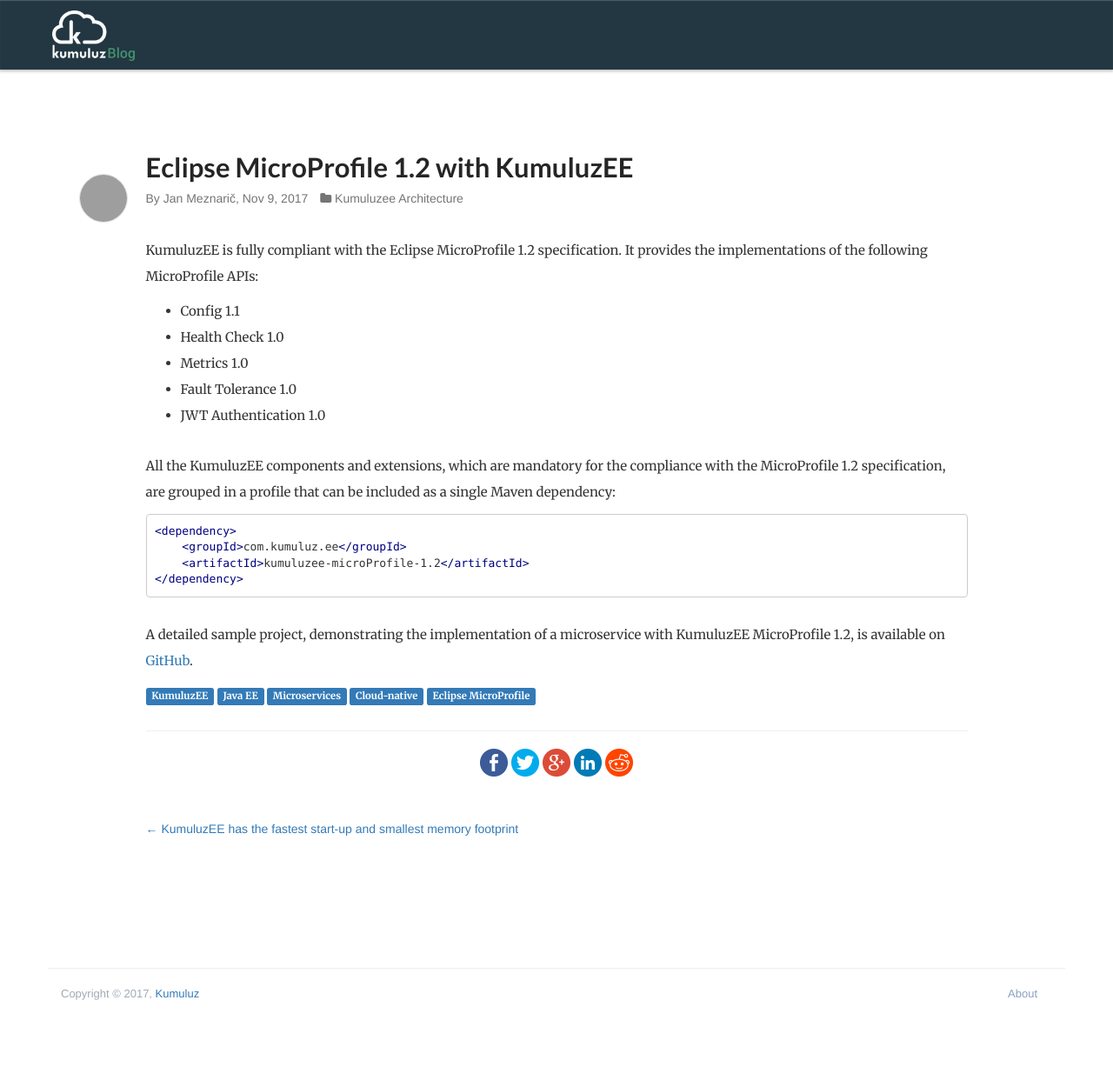
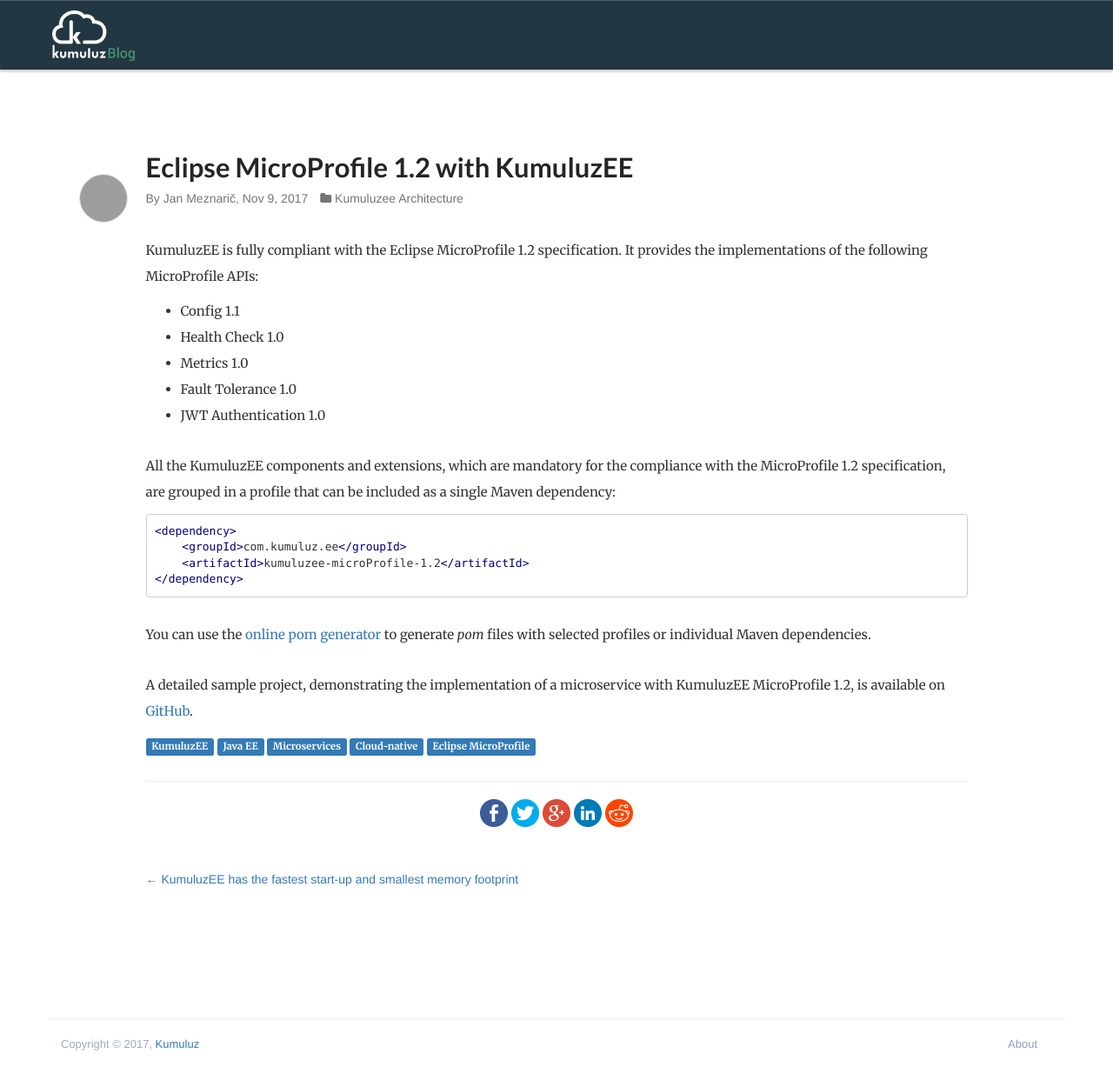
Before and after one commit to kumuluz/blog.sunesis.si, a Jekyll site: the page built from _posts/2017-11-09-MicroProfile-12-with-KumuluzEE-MicroProfile.markdown, in a window 1280 px wide. Shown: the whole page at 87% size. Built offline with Jekyll 4.4.1, drawn with Linux system fonts in a browser that asks for light colours; before the commit the page ends 1192 px from its top, so only the background shows below that; grey boxes are pictures that could not be loaded.

Commit message:
edited Eclipse MicroProfile 1.2 with KumuluzEE post

````diff
--- a/_posts/2017-11-09-MicroProfile-12-with-KumuluzEE-MicroProfile.markdown
+++ b/_posts/2017-11-09-MicroProfile-12-with-KumuluzEE-MicroProfile.markdown
@@ -27,5 +27,8 @@
 </dependency>
 ```
 
+You can use the [online pom generator](https://ee.kumuluz.com/generator/) to generate *pom* files with selected
+profiles or individual Maven dependencies.
+
 A detailed sample project, demonstrating the implementation of a microservice with KumuluzEE MicroProfile 1.2, is
 available on [GitHub](https://github.com/kumuluz/kumuluzee-samples/tree/master/kumuluzee-microProfile-1.2).
````
